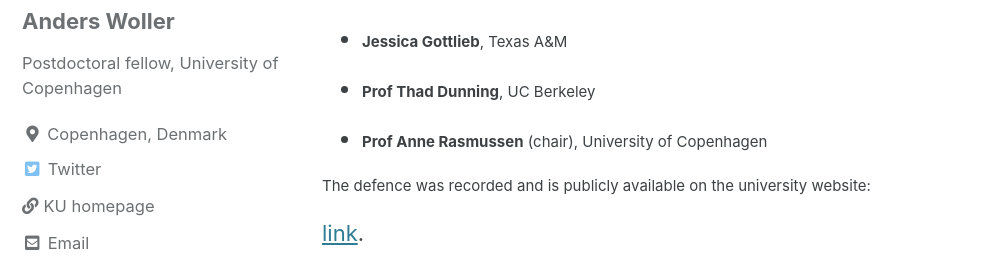
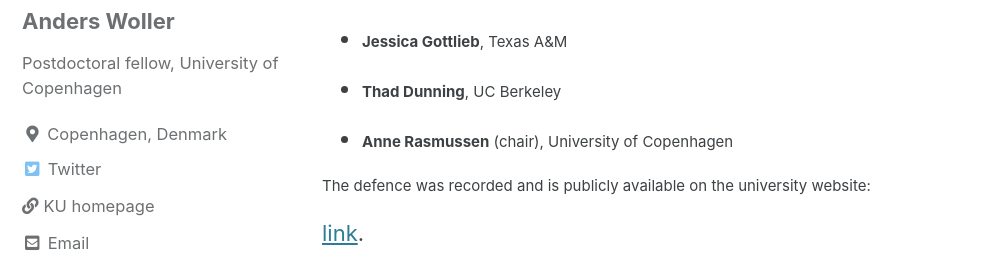
Before and after one commit to AndersWoller/AndersWoller.github.io, a Jekyll site: the page built from _posts/2020-04-04-defense.md, in a window 1280 px wide and 900 px high, scrolled down 306 px. Shown: the part 178-452 px from the top of the window, without its empty margins (0-999 px from the left). Built offline with Jekyll 4.4.1, drawn with Linux system fonts in a browser that asks for light colours; cached includes are drawn as plain includes.

Commit message:
Update 2020-04-04-defense.md

```diff
--- a/_posts/2020-04-04-defense.md
+++ b/_posts/2020-04-04-defense.md
@@ -14,8 +14,8 @@ font-size: 15pt
 
 <p style="font-size:15px">My assessment committee:</p>
 * <p style="font-size:15px"><b>Jessica Gottlieb</b>, Texas A&M</p>
-* <p style="font-size:15px"><b>Prof Thad Dunning</b>, UC Berkeley</p>
-* <p style="font-size:15px"><b>Prof Anne Rasmussen</b> (chair), University of Copenhagen</p>
+* <p style="font-size:15px"><b>Thad Dunning</b>, UC Berkeley</p>
+* <p style="font-size:15px"><b>Anne Rasmussen</b> (chair), University of Copenhagen</p>
 
 <p style="font-size:15px">The defence was recorded and is publicly available on the university website:</p> [link](https://polsci.ku.dk/uddannelser/phd/forsvar/anders-woller-nielsen/).
 
```
